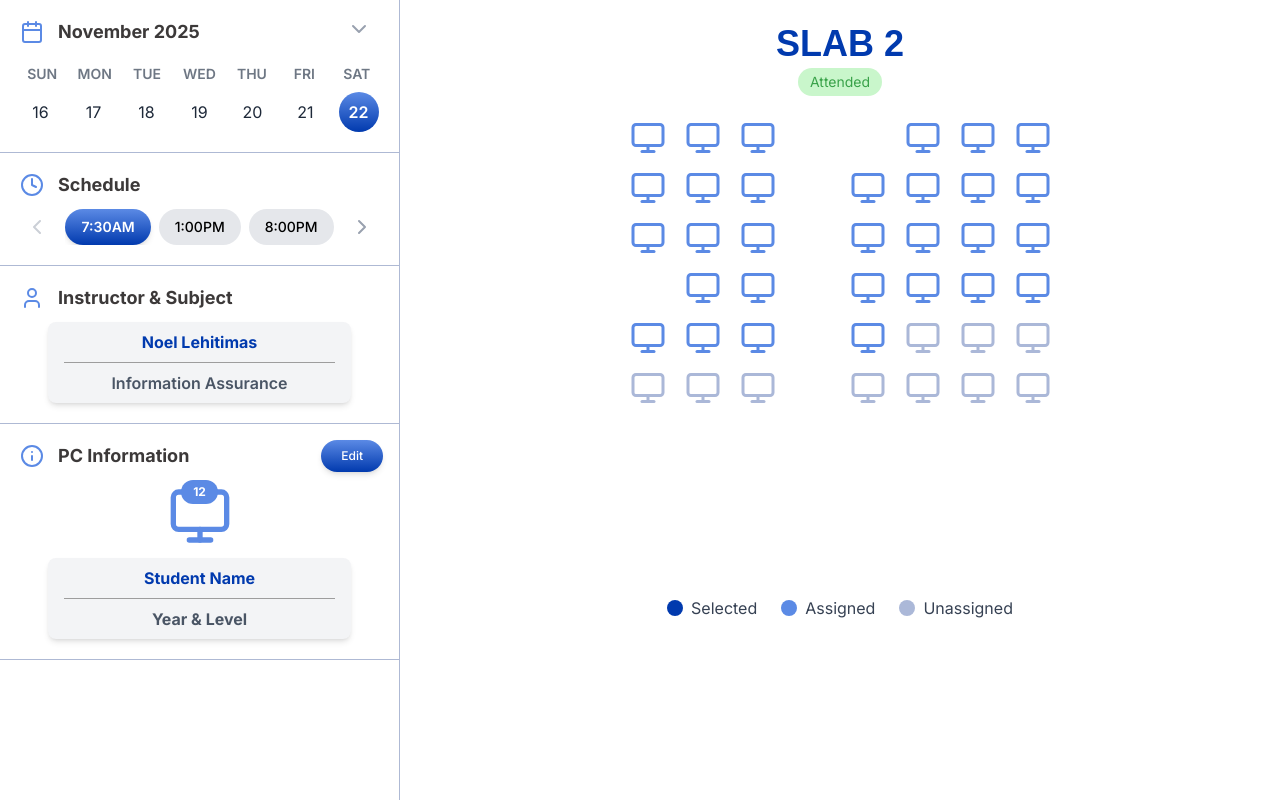
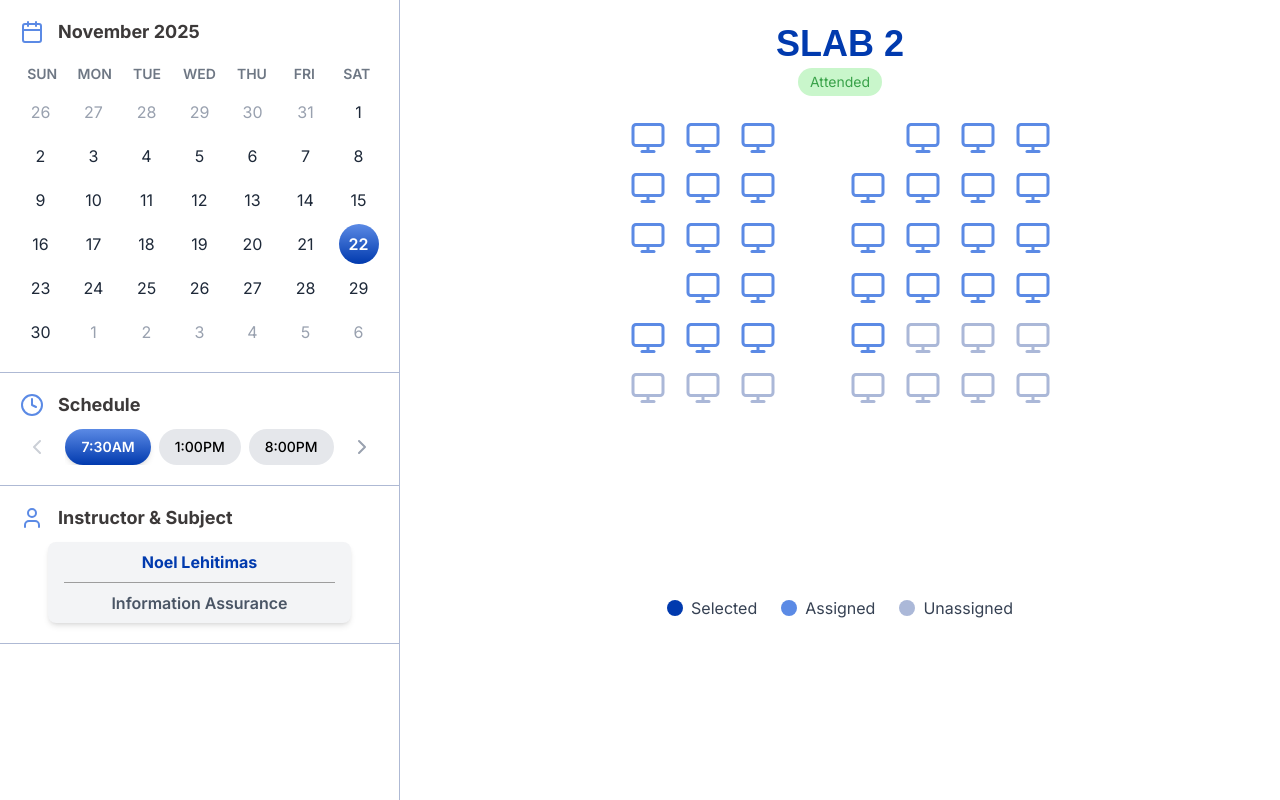
Before and after one commit to CS31A/Lab-System-Frontend, a Vue app: page /laboratory/1 in a window 1280 px wide. Built offline with nearby package versions, Linux system fonts and the light colour scheme; no server answers; a web font is replaced by a local one.

Commit message:
refactor: simplify TeacherSidebar calendar and remove PC info section

```diff
--- a/src/components/TeacherSidebar.vue
+++ b/src/components/TeacherSidebar.vue
@@ -1,9 +1,9 @@
 <script setup lang="ts">
-import { ref, nextTick, computed } from 'vue'
-import { Monitor, Calendar, Clock, User, Info, ChevronDown, ChevronLeft, ChevronRight } from 'lucide-vue-next'
+import { ref, computed } from 'vue'
+import { Calendar, Clock, User, ChevronLeft, ChevronRight } from 'lucide-vue-next'
 
 // CALENDAR
-const isCalendarExpanded = ref(false)
+const isCalendarExpanded = ref(true)
 const today = new Date()
 const currentYear = today.getFullYear()
 const currentMonth = today.getMonth()
@@ -18,12 +18,7 @@ const monthYear = computed(() =>
 )
 
 const visibleDays = computed(() => {
-  if (isCalendarExpanded.value) {
-    return allDays.value
-  }
-  const todayIndex = allDays.value.findIndex(d => d.isToday)
-  const start = Math.floor(todayIndex / 7) * 7
-  return allDays.value.slice(start, start + 7)
+  return allDays.value
 })
 
 function generateMonthDays(year: number, month: number) {
@@ -88,19 +83,13 @@ function previousTimeSlot() {
 // INSTRUCTOR & PC INFO
 // const instructorName = ref('')
 // const subjectName = ref('')
-const studentName = ref('')
-const yearLevel = ref('')
 
 // const isEditingInstructor = ref(false)
-const isEditingPC = ref(false)
 
 // const instructorConfirmed = ref(false)
-const pcConfirmed = ref(false)
 
 // const instructorNameRef = ref<HTMLInputElement | null>(null)
 // const subjectNameRef = ref<HTMLInputElement | null>(null)
-const studentNameRef = ref<HTMLInputElement | null>(null)
-const yearLevelRef = ref<HTMLInputElement | null>(null)
 
 // function toggleEditInstructor() {
 //   isEditingInstructor.value = true
@@ -117,33 +106,13 @@ const yearLevelRef = ref<HTMLInputElement | null>(null)
 //   isEditingInstructor.value = false
 //   instructorConfirmed.value = true
 //   alert('instructor and subject confirmed!')
-
+//
 // }
-
-function toggleEditPC() {
-  isEditingPC.value = true
-  nextTick(() => {
-    if (!studentName.value) {
-      studentNameRef.value?.focus()
-    } else if (!yearLevel.value) {
-      yearLevelRef.value?.focus()
-    }
-  })
-}
-
-function confirmEditPC() {
-  isEditingPC.value = false
-  pcConfirmed.value = true
-  alert('pc infor confirmed!')
-}
 </script>
 
 <template>
   <div class="w-full lg:w-[400px] bg-white shadow-xl flex flex-col border-r border-[#aeb9d4] h-full">
-    <aside class="w-full h-full overflow-y-auto" :class="{
-      'overflow-y-auto': !isCalendarExpanded,
-      'overflow-y-hidden': isCalendarExpanded
-    }">
+    <aside class="w-full h-full">
       <!-- Calendar -->
       <div class="p-4 w-full border-b border-[#aeb9d4] p-4 pb-5">
         <div class="flex justify-between items-center mb-4">
@@ -153,11 +122,6 @@ function confirmEditPC() {
             </div>
             <h2 class="font-bold text-lg text-[#3C3939]">{{ monthYear }}</h2>
           </div>
-          <button @click="isCalendarExpanded = !isCalendarExpanded" class="flex items-center gap-1 px-3 py-1"
-            aria-label="Toggle calendar view">
-            <ChevronDown class="translate-y-[-3px] text-gray-400 hover:text-gray-600 cursor-pointer transition-transform duration-200"
-              :class="{ 'rotate-180': isCalendarExpanded }" />
-          </button>
         </div>
 
         <div class="grid grid-cols-7 place-items-center text-center font-semibold text-gray-600/80 mb-2 text-xs sm:text-sm">
@@ -221,47 +185,6 @@ function confirmEditPC() {
         </div>
       </div>
 
-      <!-- PC Info -->
-      <div class="flex justify-between items-center px-4 pt-4">
-        <div class="flex items-center gap-2.5">
-          <div class="flex items-center justify-center w-8 h-8">
-            <Info class="text-base text-[#5b8ae5]" />
-          </div>
-          <h2 class="font-bold text-lg text-[#3C3939]">PC Information</h2>
-        </div>
-        <button @click="isEditingPC ? confirmEditPC() : toggleEditPC()"
-          class="px-5 py-2 text-xs font-medium text-white bg-[linear-gradient(to_bottom,#5b8ae5,#013aae)] hover:border-[#2b6cb0] rounded-full transition-colors cursor-pointer shadow-md">{{
-            isEditingPC ? 'Confirm' : 'Edit' }}</button>
-      </div>
-      <div class="mt-auto pb-4 border-b border-[#aeb9d4] p-4 px-12 pb-5 pt-2">
-        <div class="text-center">
-          <div class="flex flex-col items-center pt-3.5 translate-y-[-10px] ">
-            <div class="bg-[#5b8ae5] text-white px-3 py-1 rounded-full absolute bottom-11 z-10">
-              <h3 class="text-xs font-bold">12</h3>
-            </div>
-            <Monitor class=" h-16 w-18 text-[#5b8ae5]" />
-          </div>
-          <div class="bg-gray-100 rounded-lg shadow-md px-4">
-            <input ref="studentNameRef" v-model="studentName" placeholder="Student Name" :readonly="!isEditingPC"
-              class="font-bold border-b border-[#9D9D9D] w-full mx-auto text-center text-[#013aae] placeholder-[#013aae] p-2 focus:outline-none" />
-            <input ref="yearLevelRef" v-model="yearLevel" placeholder="Year & Level" :readonly="!isEditingPC"
-              class="font-bold text-gray-600 placeholder-gray-600 w-full text-center p-2 focus:outline-none"  />
-          </div>
-        </div>
-
-
-        <!-- <div class="flex flex-col sm:flex-row justify-evenly mt-3 gap-3 sm:gap-0">
-          <button @click="toggleEditPC"
-            class="w-full sm:w-[30%] py-2 bg-gradient-to-r from-[#013aae] to-[#5b8ae5] text-white font-bold rounded-lg shadow-md hover:brightness-110 transition text-base sm:text-lg">
-            Edit
-          </button>
-          <button @click="confirmEditPC" :disabled="!studentName || !yearLevel"
-            class="w-full sm:w-[30%] py-2 bg-gradient-to-r from-[#013aae] to-[#5b8ae5] text-white font-bold rounded-lg shadow-md hover:brightness-110 transition disabled:opacity-50 disabled:cursor-not-allowed text-base sm:text-lg">
-            Confirm
-          </button>
-        </div> -->
-      </div>
-
     </aside>
   </div>
 </template>
```
